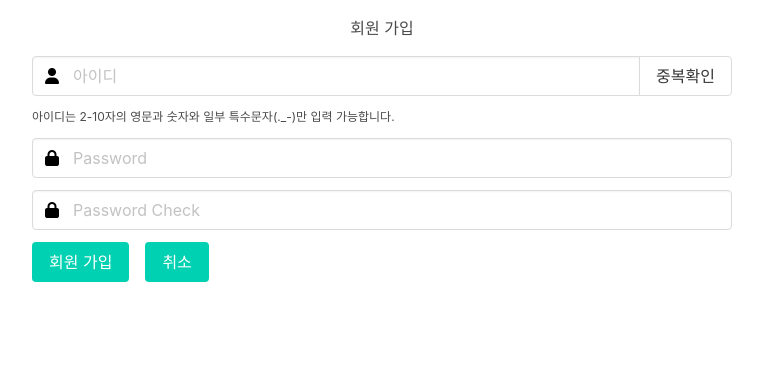
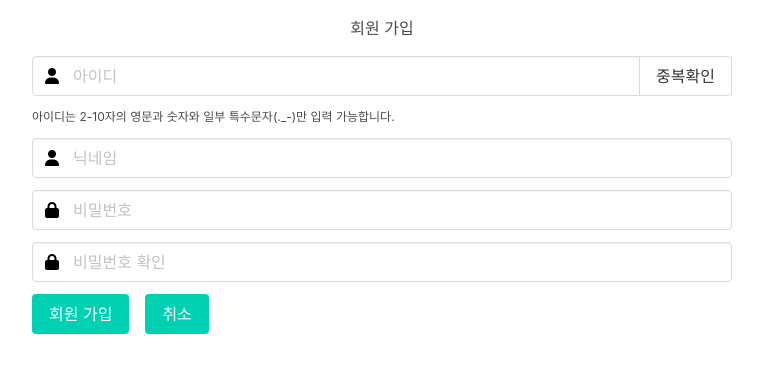
Before and after one commit to SpartaClassD2Jo/FindHand, a Flask app: page /register in a window 1280 px wide. Shown: the top 373 px of the page, without its empty margins (258-1021 px from the left). Run offline with Flask 2, Linux system fonts and the light colour scheme; some libraries are stand-ins or nearby versions.

Commit message:
닉네임 추가

```diff
--- a/templates/register.html
+++ b/templates/register.html
@@ -39,15 +39,18 @@
             let email = $('#email').val()
             let password = $('#password').val()
             let passwordCheck = $('#passwordCheck').val()
+            let nickname = $('#nickname').val()
             console.log($("#dup").hasClass('checked'))
 
-            if (password === passwordCheck && $("#dup").hasClass('checked') && password !== "" && email.trim().length >= 2) {
+            if (password === passwordCheck && $("#dup").hasClass('checked') && password !== "" && email.trim().length >= 2
+                && nickname.length !==0) {
                 $.ajax({
                     type: "POST",
                     url: "/register/newUser",
                     data: {
                         email_give: email,
-                        password_give: password
+                        password_give: password,
+                        nickname_give: nickname
                     },
                     success: function (response) {
                         if (response['result'] == 'success') {
@@ -67,7 +70,10 @@
                 $('#email').focus()
             } else if (!password) {
                 alert('비밀번호 설정해주세요')
+            }else if (nickname.length === 0){
+                alert('닉네임을 설정해주세요')
             }
+
         }
 
         function check_dup() {
@@ -114,18 +120,23 @@
                 </div>
                 <p id="help-id" class="help">아이디는 2-10자의 영문과 숫자와 일부 특수문자(._-)만 입력 가능합니다.</p>
                 <p id="help-id-login" class="help is-danger is-hidden"></p>
-
                 <div class="field">
                     <p class="control has-icons-left">
-                        <input class="input" id="password" type="password" placeholder="Password">
-                        <span class="icon is-small is-left">
-            <i class="fas fa-lock"></i>
-          </span>
+                        <input class="input" id="nickname" type="text" placeholder="닉네임">
+                        <span class="icon is-small is-left"><i class="fa fa-user"></i></span>
                     </p>
                 </div>
                 <div class="field">
                     <p class="control has-icons-left">
-                        <input class="input" id="passwordCheck" type="password" placeholder="Password Check">
+                        <input class="input" id="password" type="password" placeholder="비밀번호">
+                        <span class="icon is-small is-left">
+                        <i class="fas fa-lock"></i>
+                        </span>
+                    </p>
+                </div>
+                <div class="field">
+                    <p class="control has-icons-left">
+                        <input class="input" id="passwordCheck" type="password" placeholder="비밀번호 확인">
                         <span class="icon is-small is-left">
                             <i class="fas fa-lock"></i>
                         </span>
```
